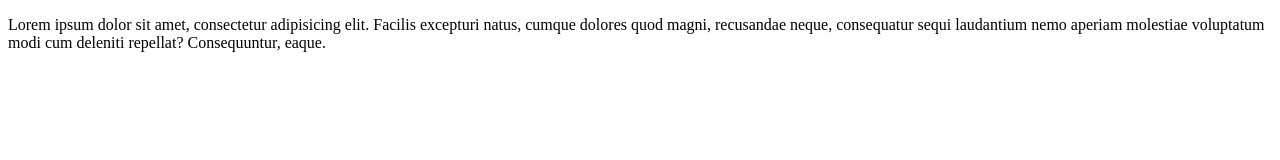
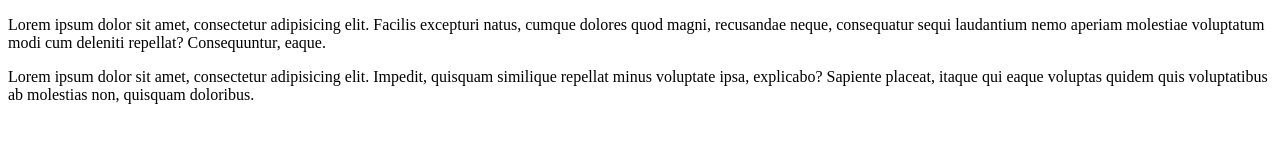
Before and after one commit to 3048/gitjestgit, a plain HTML site: page index.html in a window 1280 px wide. Drawn offline with Linux system fonts and the light colour scheme.

Commit message:
trzeci paragraf

```diff
--- a/index.html
+++ b/index.html
@@ -9,7 +9,7 @@
 <body>
 
 	<p>Lorem ipsum dolor sit amet, consectetur adipisicing elit. Facilis excepturi natus, cumque dolores quod magni, recusandae neque, consequatur sequi laudantium nemo aperiam molestiae voluptatum modi cum deleniti repellat? Consequuntur, eaque.</p>
-
+	<p>Lorem ipsum dolor sit amet, consectetur adipisicing elit. Impedit, quisquam similique repellat minus voluptate ipsa, explicabo? Sapiente placeat, itaque qui eaque voluptas quidem quis voluptatibus ab molestias non, quisquam doloribus.</p>
 </body>
 
 </html>
```
